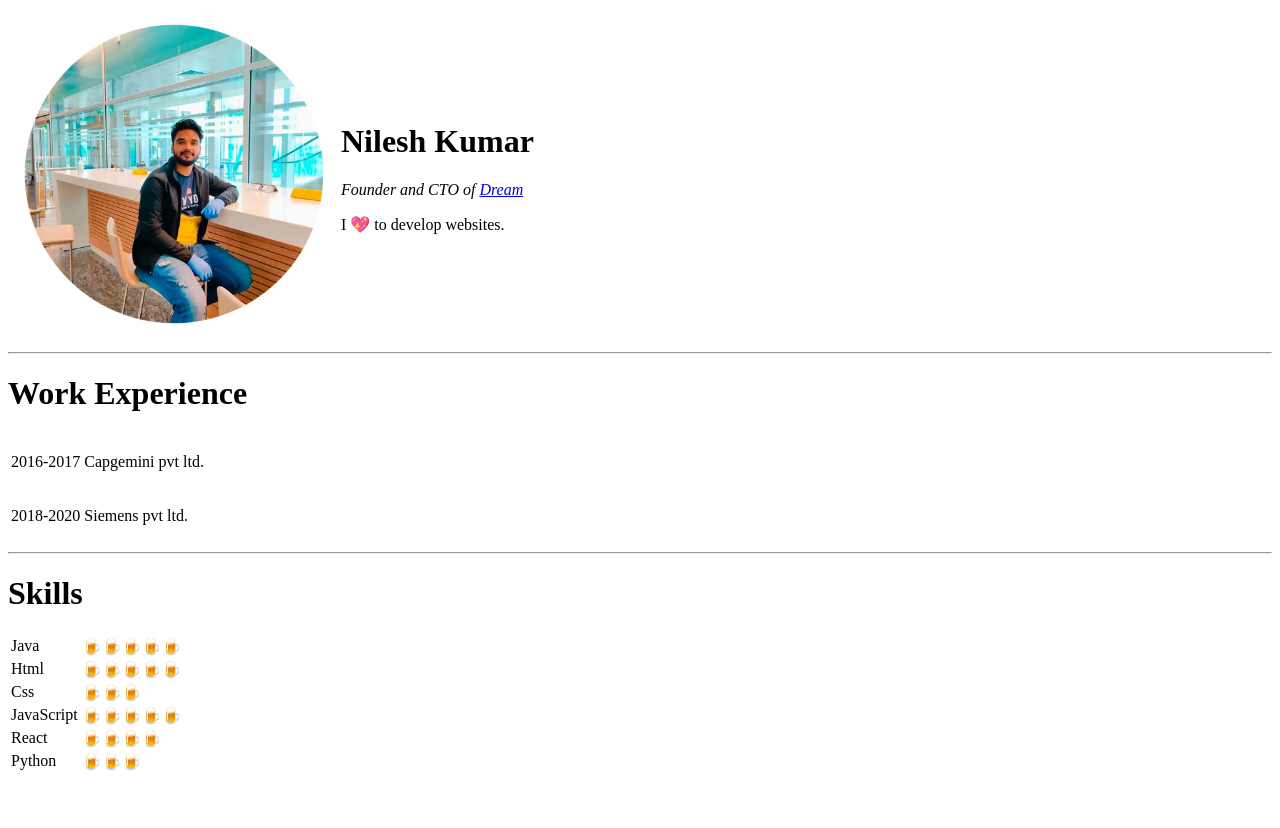
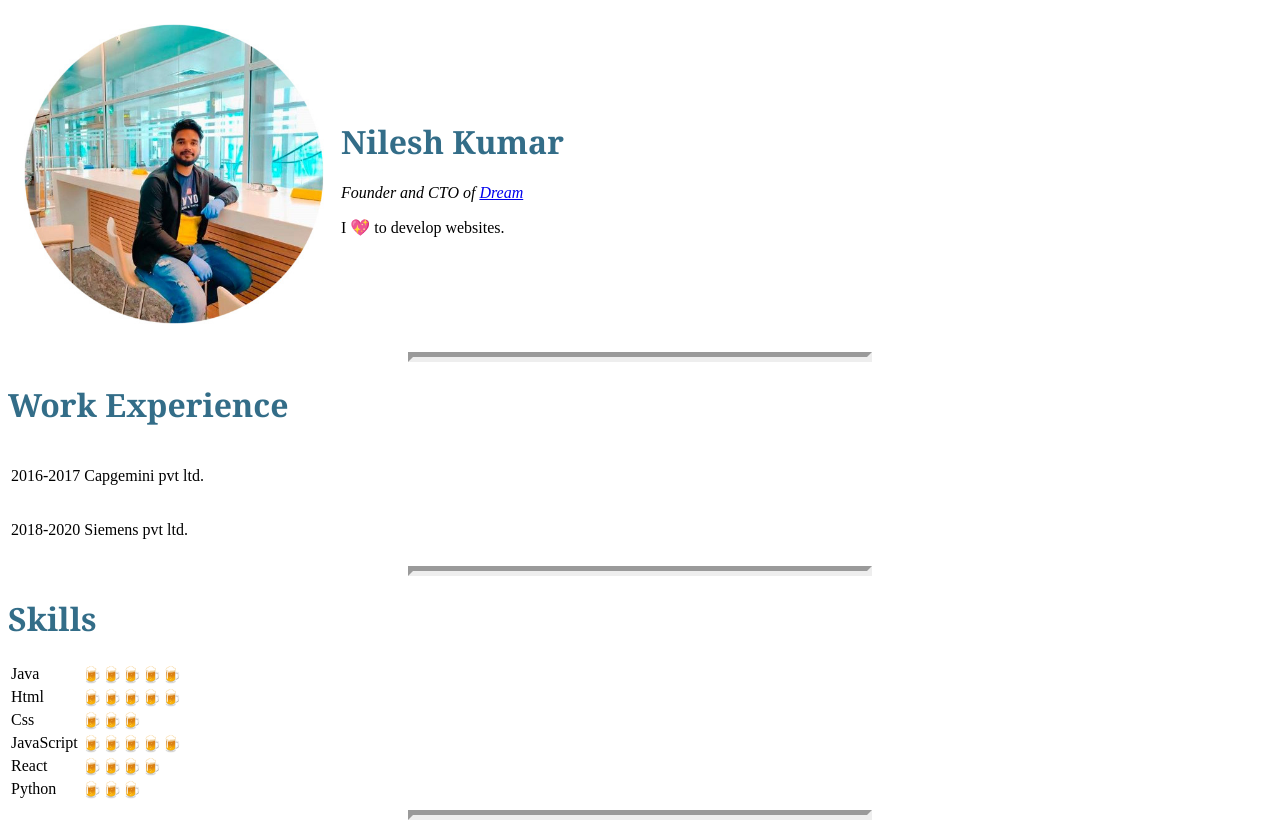
Before and after one commit to NileshKumar0304/CV, a plain HTML site: page index.html in a window 1280 px wide. Before the commit the page ends 800 px from the top, so only its background shows below. Drawn offline with Linux system fonts and the light colour scheme.

Commit message:
added style

```diff
--- /dev/null
+++ b/css/app.css
@@ -0,0 +1,14 @@
+
+       hr{
+        display: block;
+        border-style: inset;
+        border-width: 5px;
+        margin-left: 400px;
+        margin-right: 400px;
+
+       }
+       h1{
+              font-weight: bolder;
+              font-family: Georgia, serif;
+              color: #336d88;
+       }
--- a/index.html
+++ b/index.html
@@ -3,9 +3,10 @@
 <head>
     <meta charset="UTF-8">
     <meta name="viewport" content="width=device-width, initial-scale=1.0">
-    <title>Document</title>
+    <title>Nilesh Kumar Professional Summary</title>
+    <link rel="stylesheet" href="css\app.css">
 </head>
-<body>
+<body >
     <table cellspacing="15">
         <tr>
             <td><img src="images\circle.jpg" height="300" width="300"></td>
@@ -58,7 +59,7 @@
             <td>🍺🍺🍺</td>
         </tr>
     </table>
-
+    <hr>
 
 
 
```
